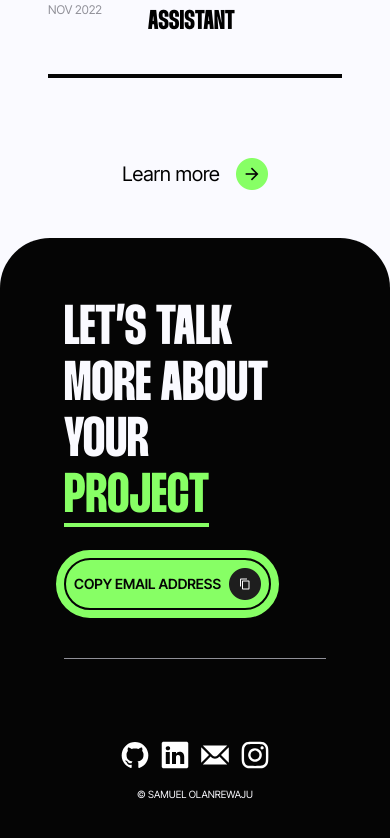
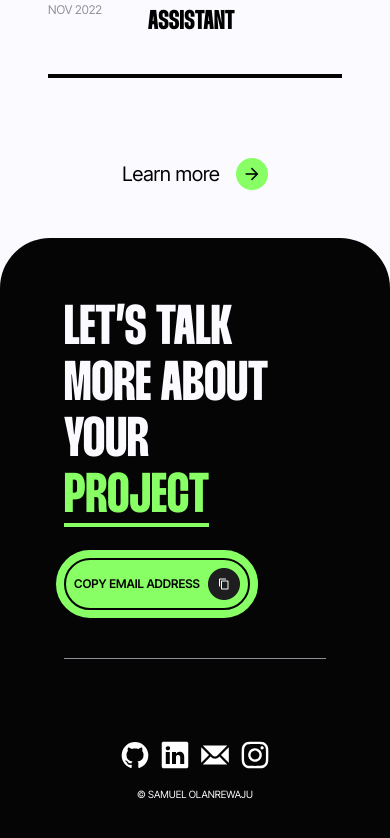
Before and after one commit to artoftadashi/portfolio-react, a React (Vite) app: page /home in a window 390 px wide. Shown: the part 5196-6034 px from the top of the page. Built offline with nearby package versions, Linux system fonts and the light colour scheme; what tailwindcss-animated would draw is missing.

Commit message:
reduced buttton size on mobile

```diff
--- a/src/components/Contact.jsx
+++ b/src/components/Contact.jsx
@@ -33,7 +33,7 @@ export default function Contact() {
         <p className="relative w-fit">
           <button
             onClick={handleCopyLink}
-            className="mt-8 xl:mt-2 flex items-center lg:gap-4 gap-2 text-[#050505] lg:text-2xl text-sm md:text-lg font-semibold font-innerTight bg-[#87FF65] uppercase lg:p-4 p-2 rounded-full double-border2 h-fit w-fit my-auto"
+            className="mt-8 xl:mt-2 flex items-center lg:gap-4 gap-2 text-[#050505] lg:text-2xl text-xs md:text-lg font-semibold font-innerTight bg-[#87FF65] uppercase lg:p-4 p-2 rounded-full double-border2 h-fit w-fit my-auto"
           >
             copy email address{" "}
             <img src="./copy.png" className="lg:w-12 w-8 md:w-10" />
```
